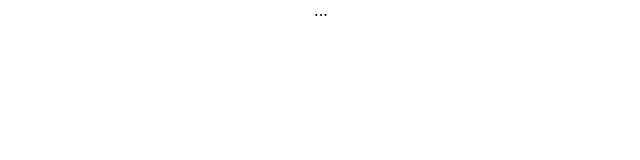
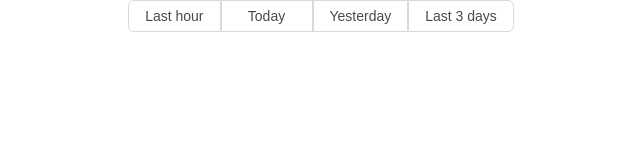
Before and after one commit to dapimonov/test_assignments-gates_team_fullstack, a React app in the folder gates_team_fullstack_frontend/: page / in a window 1280 px wide. Shown: the whole page, without its empty margins (319-959 px from the left). Built offline with nearby package versions, Linux system fonts and the light colour scheme.

Commit message:
Tabs component is added

```diff
--- a/gates_team_fullstack_frontend/package.json
+++ b/gates_team_fullstack_frontend/package.json
@@ -8,6 +8,7 @@
     "@testing-library/user-event": "^7.2.1",
     "axios": "^0.19.2",
     "node-sass": "^4.14.0",
+    "prop-types": "^15.7.2",
     "react": "^16.13.1",
     "react-dom": "^16.13.1",
     "react-redux": "^7.2.0",
--- /dev/null
+++ b/gates_team_fullstack_frontend/src/components/Tabs/Tabs.js
@@ -0,0 +1,59 @@
+import React, { Component } from 'react';
+import PropTypes from "prop-types";
+import './Tabs.scss';
+
+
+class Tabs extends Component {
+  constructor(props) {
+    super(props);
+
+    this.state = {
+      selected: this.props.initial,
+    };
+
+    this.onClick = this.onClick.bind(this);
+  }
+
+  onClick = (event) => {
+    this.setState({
+      ...this.state,
+      selected: event.target.id,
+    });
+    if(typeof this.props.onChange === "function"){
+      this.props.onChange(event.target.id);
+    }
+  };
+
+  render() {
+    return (
+      <div className='tabs'>
+        {
+          this.props.tabs.map((tab) => {
+            return (
+              <button
+                key={tab.value}
+                id={tab.value}
+                className='tab-button'
+                isactive={String(this.state.selected === tab.value)}
+                onClick={this.onClick}
+              >
+                {tab.label}
+              </button>
+            )
+          })
+        }
+      </div>
+    )
+  }
+}
+
+Tabs.propTypes = {
+  tabs: PropTypes.array,
+  onChange: PropTypes.func,
+};
+
+Tabs.defaultProps = {
+  tabs: [],
+};
+
+export default Tabs;
--- /dev/null
+++ b/gates_team_fullstack_frontend/src/components/Tabs/Tabs.scss
@@ -0,0 +1,40 @@
+.tabs {
+  .tab-button {
+    appearance: none;
+    height: 32px;
+    min-width: 92px;
+    padding-left: 16px;
+    padding-right: 16px;
+    cursor: pointer;
+    font-size: 14px;
+    font-weight: normal;
+    line-height: 20px;
+    background: #FFFFFF;
+    border: 1px solid #D9D9D9;
+    color: #4A4A4A;
+  }
+
+  .tab-button:first-child {
+    border-radius: 6px 0 0 6px;
+  }
+
+  .tab-button:last-child {
+    border-radius: 0 6px 6px 0;
+  }
+
+  .tab-button[isactive='true'] {
+    border: 1px solid #2196F3;
+    background: #2196F3;
+    color: #FFFFFF;
+  }
+
+  .tab-button:not([isactive='true']):hover {
+    border: 1px solid #2196F3;
+    background: #F1FCFF;
+    color: #2196F3;
+  }
+
+  .tab-button:focus {
+    outline: none;
+  }
+}
--- a/gates_team_fullstack_frontend/src/containers/App/App.scss
+++ b/gates_team_fullstack_frontend/src/containers/App/App.scss
@@ -1,38 +1,10 @@
+@font-face {
+  font-family: 'Open Sans';
+  src: local('MyFont'), url(../../fonts/opensans.woff) format('woff');
+}
+
 .App {
   text-align: center;
+  font-family: Open Sans;
+  font-style: normal;
 }
-
-.App-logo {
-  height: 40vmin;
-  pointer-events: none;
-}
-
-@media (prefers-reduced-motion: no-preference) {
-  .App-logo {
-    animation: App-logo-spin infinite 20s linear;
-  }
-}
-
-.App-header {
-  background-color: #282c34;
-  min-height: 100vh;
-  display: flex;
-  flex-direction: column;
-  align-items: center;
-  justify-content: center;
-  font-size: calc(10px + 2vmin);
-  color: white;
-}
-
-.App-link {
-  color: #61dafb;
-}
-
-@keyframes App-logo-spin {
-  from {
-    transform: rotate(0deg);
-  }
-  to {
-    transform: rotate(360deg);
-  }
-}
--- a/gates_team_fullstack_frontend/src/containers/Dashboard/Dashboard.js
+++ b/gates_team_fullstack_frontend/src/containers/Dashboard/Dashboard.js
@@ -1,13 +1,22 @@
 import React, { Component } from 'react';
 import { connect } from 'react-redux';
 import './Dashboard.scss';
+import Tabs from "../../components/Tabs/Tabs";
 
+const tabs = [
+  {label: 'Last hour', value: 'lastHour',},
+  {label: 'Today', value: 'today',},
+  {label: 'Yesterday', value: 'yesterday',},
+  {label: 'Last 3 days', value: 'lastThreeDays',},
+];
 
 class Dashboard extends Component {
   render() {
     return (
       <div className="dashboard">
-        ...
+        <Tabs
+          tabs={tabs}
+        />
       </div>
     );
   }
```
Also changed, not shown: gates_team_fullstack_frontend/public/logo192.png (added), gates_team_fullstack_frontend/public/logo512.png (added), gates_team_fullstack_frontend/src/fonts/opensans.woff (added).
